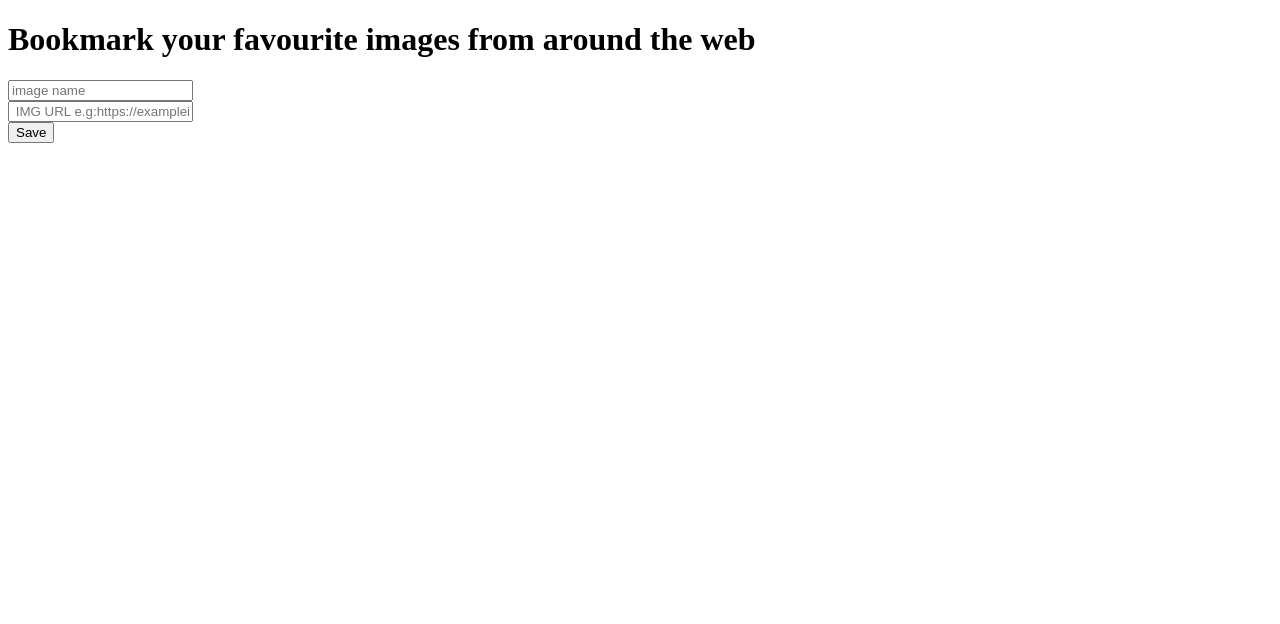
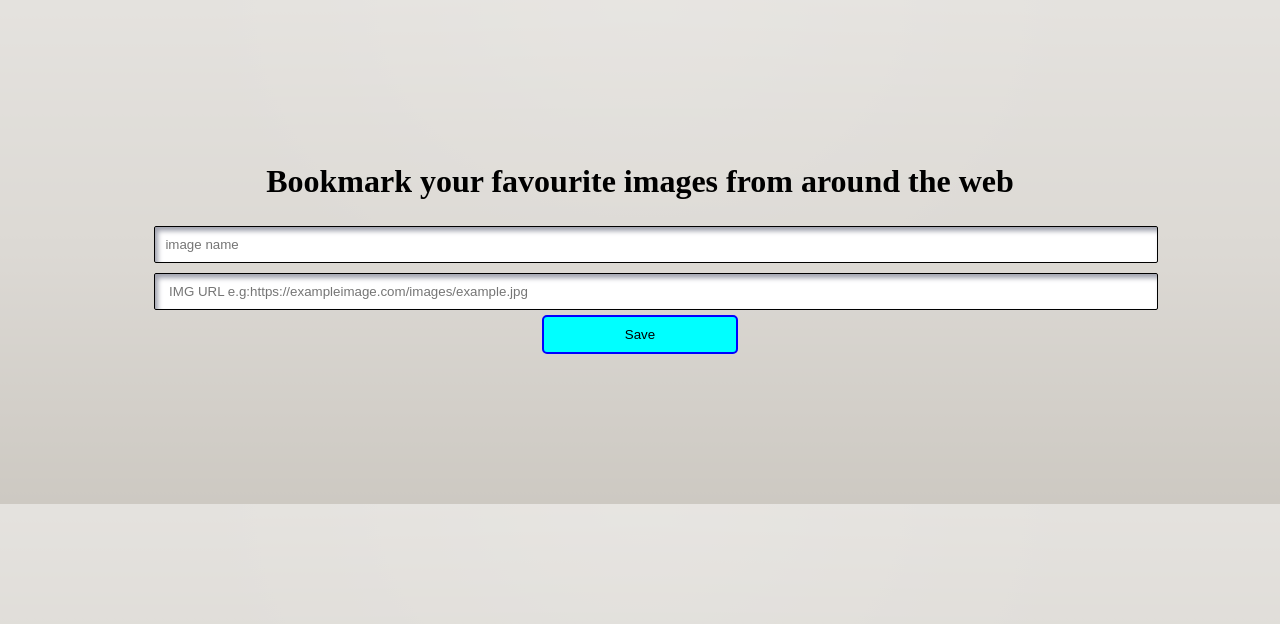
Before and after one commit to TonyDMorris/IMGBookmarker, a plain HTML site: page index.html in a window 1280 px wide. Drawn offline with Linux system fonts and the light colour scheme.

Commit message:
styling input feilds

```diff
--- a/index.html
+++ b/index.html
@@ -11,8 +11,8 @@
   <link rel="stylesheet" href="./style.css">
 </head>
 
-<body id="body">
-  <div class="container" id="front-page">
+<body>
+  <div class="container"  >
 
     <form autocomplete="off" id="form">
       <h1>Bookmark your favourite images from around the web</h1>
--- a/style.css
+++ b/style.css
@@ -1,3 +1,28 @@
+body{
+  background-color: #DCD9D4;
+ background-image: linear-gradient(to bottom, rgba(255,255,255,0.50) 0%, rgba(0,0,0,0.50) 100%), radial-gradient(at 50% 0%, rgba(255,255,255,0.10) 0%, rgba(0,0,0,0.50) 50%);
+ background-blend-mode: soft-light,screen;
+}
+#form{
+  margin:10%;
+  text-align:center;
+  padding:15px;
+}
+.form-control{
+  border: solid black 1px;
+  box-shadow:inset 3px 4px 5px #9fa1ad;
+  padding:10px;
+  border-radius:2px;
+  width:100%;
+  margin:5px;
+}
+.button-submit{
+  width:20%;
+  padding:10px;
+  border-radius:5px;
+  background-color: aqua;
+  border:solid blue 2px;
+}
 #results {
   box-sizing: border-box;
   height: auto;
@@ -7,10 +32,6 @@
 
   grid-row-gap: 10px;
   grid-column-gap: 10px;
-
-
-
-
 }
 
 .card {
```
